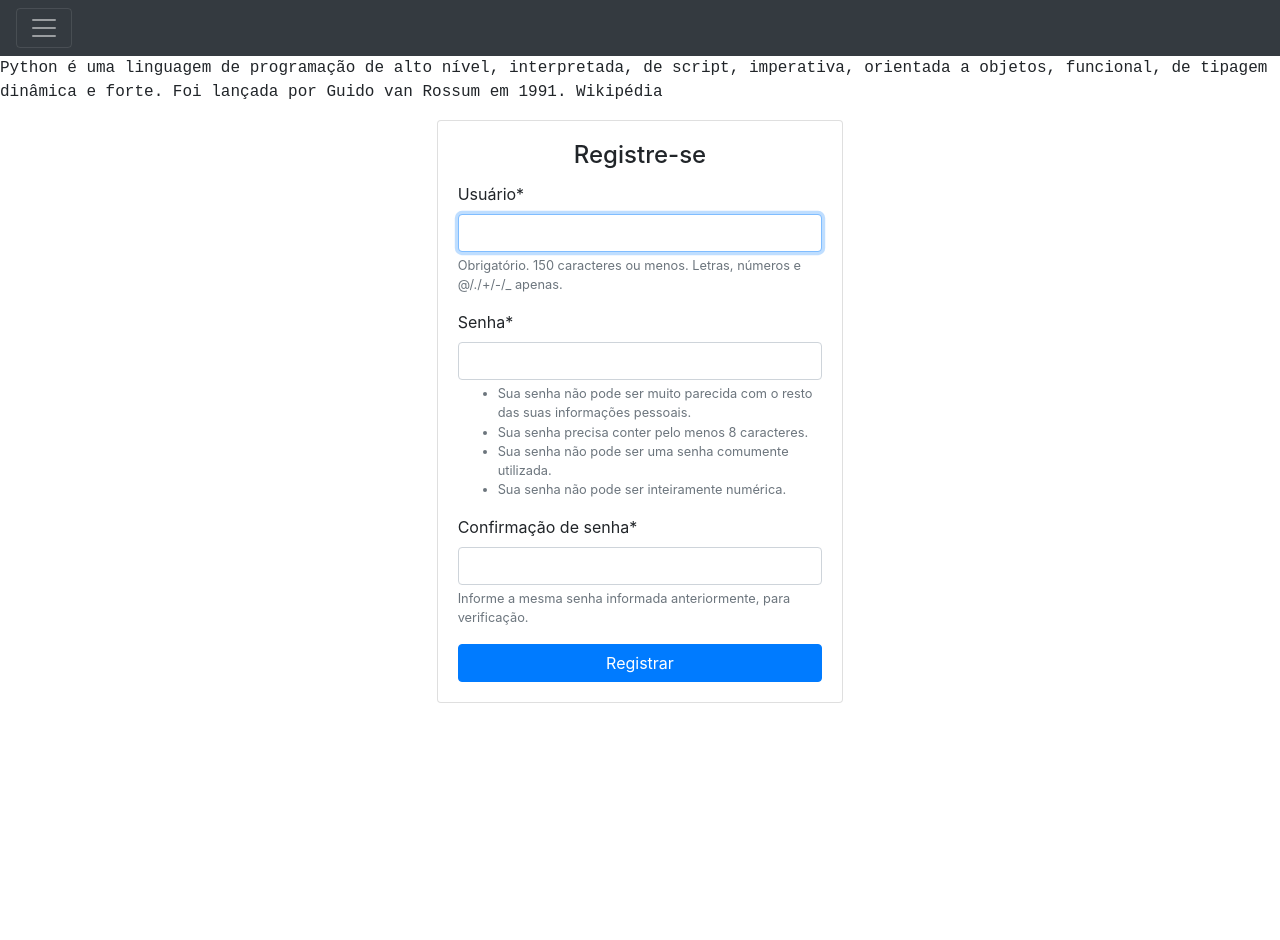
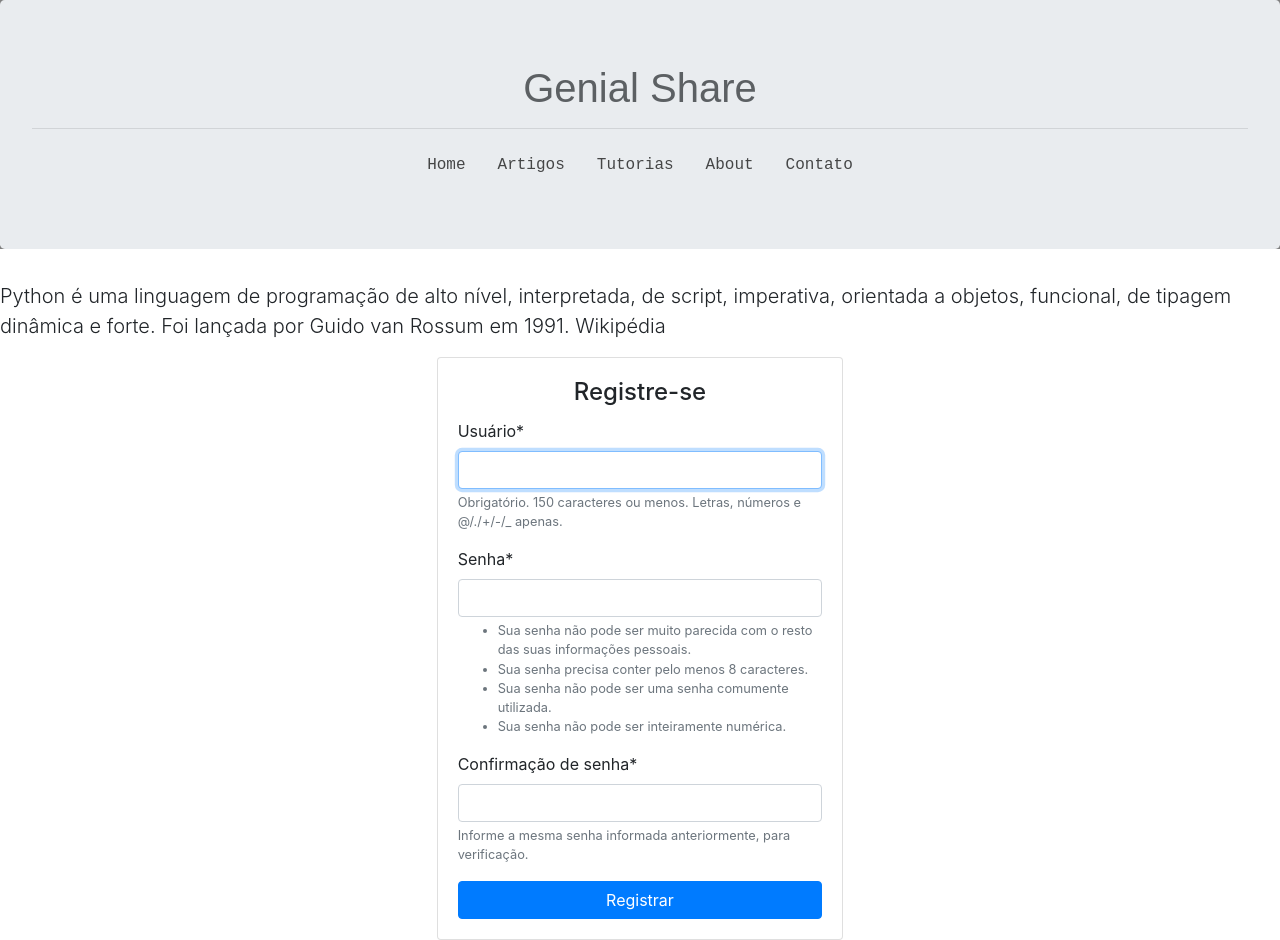
Before and after one commit to fabriciocovalesci/genialshare, a Django app: page /register/ in a window 1280 px wide. Before the commit the page ends 703 px from the top, so only its background shows below. Run offline with Django 3.2, Linux system fonts and the light colour scheme; some libraries are stand-ins or nearby versions; some web fonts are replaced.

Commit message:
criando tela inicial

```diff
--- a/core/usuarios/views.py
+++ b/core/usuarios/views.py
@@ -13,7 +13,7 @@ from django.http import JsonResponse
 
 
 def home(request):
-    return render(request, 'index.html')
+    return render(request, 'base.html')
 
 
 class Login(generic.CreateView):
--- a/static/css/estilos.css
+++ b/static/css/estilos.css
@@ -1,4 +1,26 @@
-.texto {
+header{
+    background-color: #808080;
+}
+.titulo {
+    font-family: fantasy;
+    size: 13px;
+    opacity: 70%;
+    text-align: center !important;
+}
+
+.titulo:hover{
+    opacity: 100%;
+}
+
+.nav-titulo{
     font-family: 'Courier New', Courier, monospace;
-    size: 15px;
+    opacity: 70%;
+    text-align: center !important;
+    color: #000000;
 }
+
+.nav-titulo:hover{
+    text-decoration: underline;
+    opacity: 100%;
+    color: black;
+}
--- a/templates/base.html
+++ b/templates/base.html
@@ -14,22 +14,32 @@
 
 <body>
   <header>
-    <div class="pos-f-t">
-      <div class="collapse" id="navbarToggleExternalContent">
-        <div class="bg-dark p-4">
-          <h4 class="text-white">Collapsed content</h4>
-          <span class="text-muted">Toggleable via the navbar brand.</span>
-        </div>
-      </div>
-      <nav class="navbar navbar-dark bg-dark">
-        <button class="navbar-toggler" type="button" data-toggle="collapse" data-target="#navbarToggleExternalContent" aria-controls="navbarToggleExternalContent" aria-expanded="false" aria-label="Toggle navigation">
-          <span class="navbar-toggler-icon"></span>
-        </button>
-      </nav>
+    <div class="jumbotron titulo-principal">
+      <h1 class="titulo">Genial Share</h1>
+      <hr>
+
+      <ul class="nav justify-content-center">
+        <li class="nav-item">
+          <a class="nav-link active nav-titulo" href="#">Home</a>
+        </li>
+        <li class="nav-item">
+          <a class="nav-link nav-titulo" href="#">Artigos</a>
+        </li>
+        <li class="nav-item">
+          <a class="nav-link nav-titulo" href="#">Tutorias</a>
+        </li>
+        <li class="nav-item">
+          <a class="nav-link nav-titulo" href="#">About</a>
+        </li>
+        <li class="nav-item">
+          <a class="nav-link nav-titulo" href="#">Contato</a>
+        </li>
+      </ul>
     </div>
   </header>
+
       <section>
-        <p class="texto">
+        <p class="lead">
           Python é uma linguagem de programação de alto nível, interpretada, de script, imperativa, orientada a objetos,
            funcional, de tipagem dinâmica e forte. Foi lançada por Guido van Rossum em 1991. Wikipédia
 
```
Also changed, not shown: templates/index.html (+27 -13 lines).
